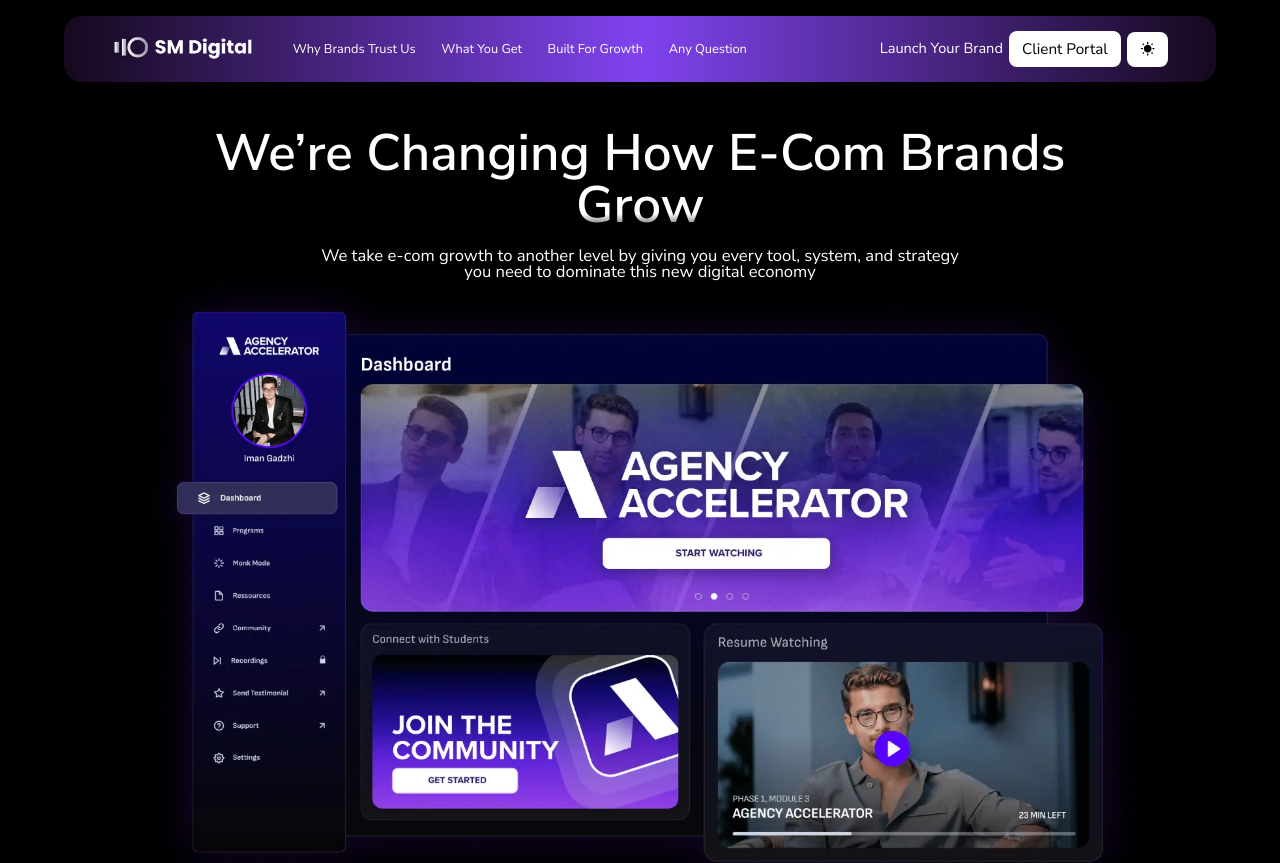
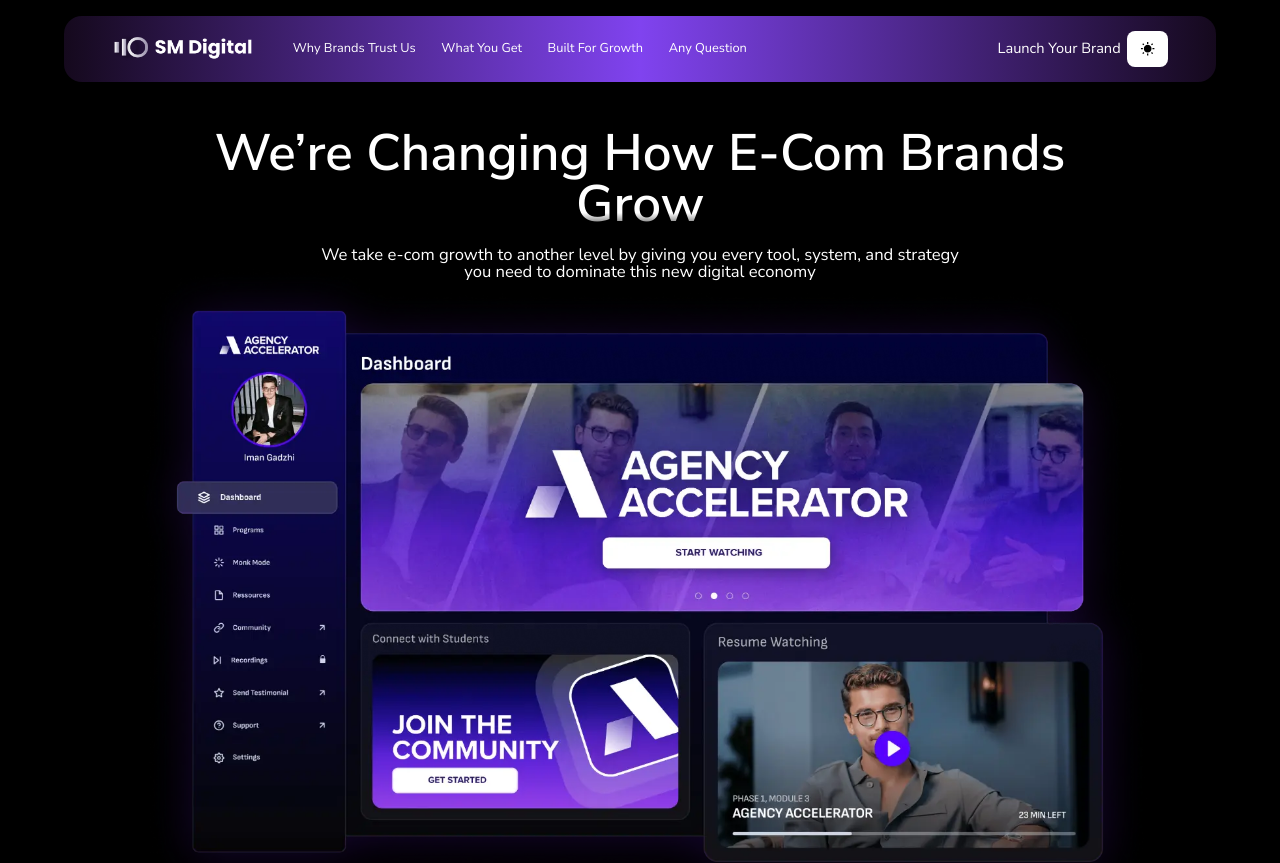
Before and after one commit to MrShery/SM-Digital-Agency, a React (Vite) app: page / in a window 1280 px wide. Shown: the top 863 px of the page. Built offline with nearby package versions, Linux system fonts and the light colour scheme.

Commit message:
footer remove client portal button remove

```diff
--- a/src/Components/NavBar.jsx
+++ b/src/Components/NavBar.jsx
@@ -33,10 +33,10 @@
           <button className="text-white  hover:text-purple-100 text-[1.14vw]">
             Launch Your Brand
           </button>
-          <button className="bg-white rounded-lg py-[.5vw] px-[1vw] text-[1.19vw] ">
+          {/* <button className="bg-white rounded-lg py-[.5vw] px-[1vw] text-[1.19vw] ">
             {" "}
             Client Portal
-          </button>
+          </button> */}
           <DarkModeToggle/>
         </div>
         <GrMenu onClick={()=> {setToggle(!toggle)}} className="text-white text-[4vw] xs:text-[3.5vw] sm:text-[30px] cursor-pointer lg:hidden" />
--- a/src/Components/Pages/HomePage.jsx
+++ b/src/Components/Pages/HomePage.jsx
@@ -25,7 +25,7 @@
       <HelpSection />
       <VerticalLine />
       <QuestionSection/>
-      <Footer/>
+      {/* <Footer/> */}
     </section>
   );
 };
--- a/src/Components/ResNavMenu.jsx
+++ b/src/Components/ResNavMenu.jsx
@@ -39,9 +39,9 @@
           Launch Your Brand
         </button>
         <div className="flex flex-wrap justify-end gap-1">
-          <button className="bg-white sm:text-[16px] text-[2.5vw] hover:text-white hover:bg-[#8043ef] myTransition rounded-lg py-[.5vw] px-[3vw] md:px-[2vw]">
+          {/* <button className="bg-white sm:text-[16px] text-[2.5vw] hover:text-white hover:bg-[#8043ef] myTransition rounded-lg py-[.5vw] px-[3vw] md:px-[2vw]">
             Client Portal
-          </button>
+          </button> */}
           <DarkModeToggle />
         </div>
       </ul>
```
